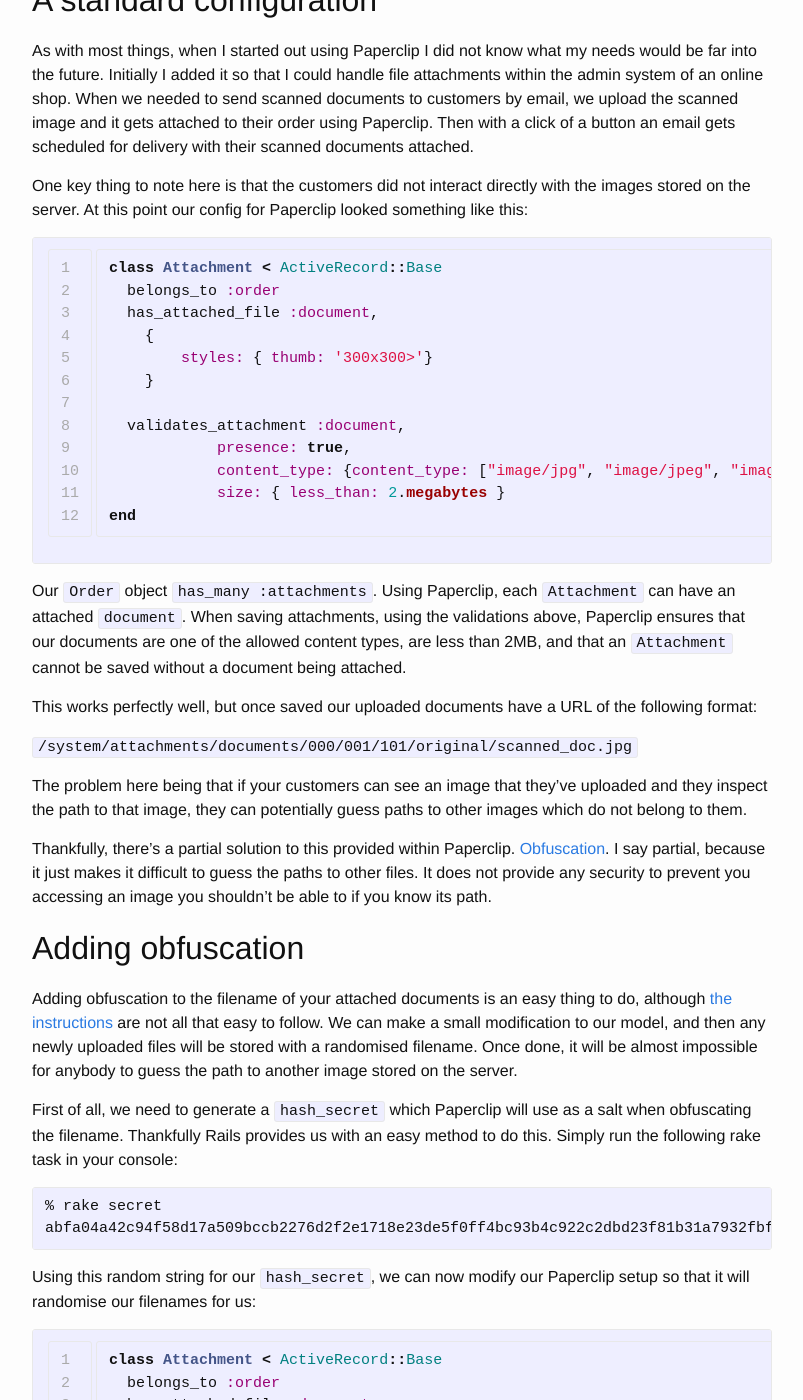
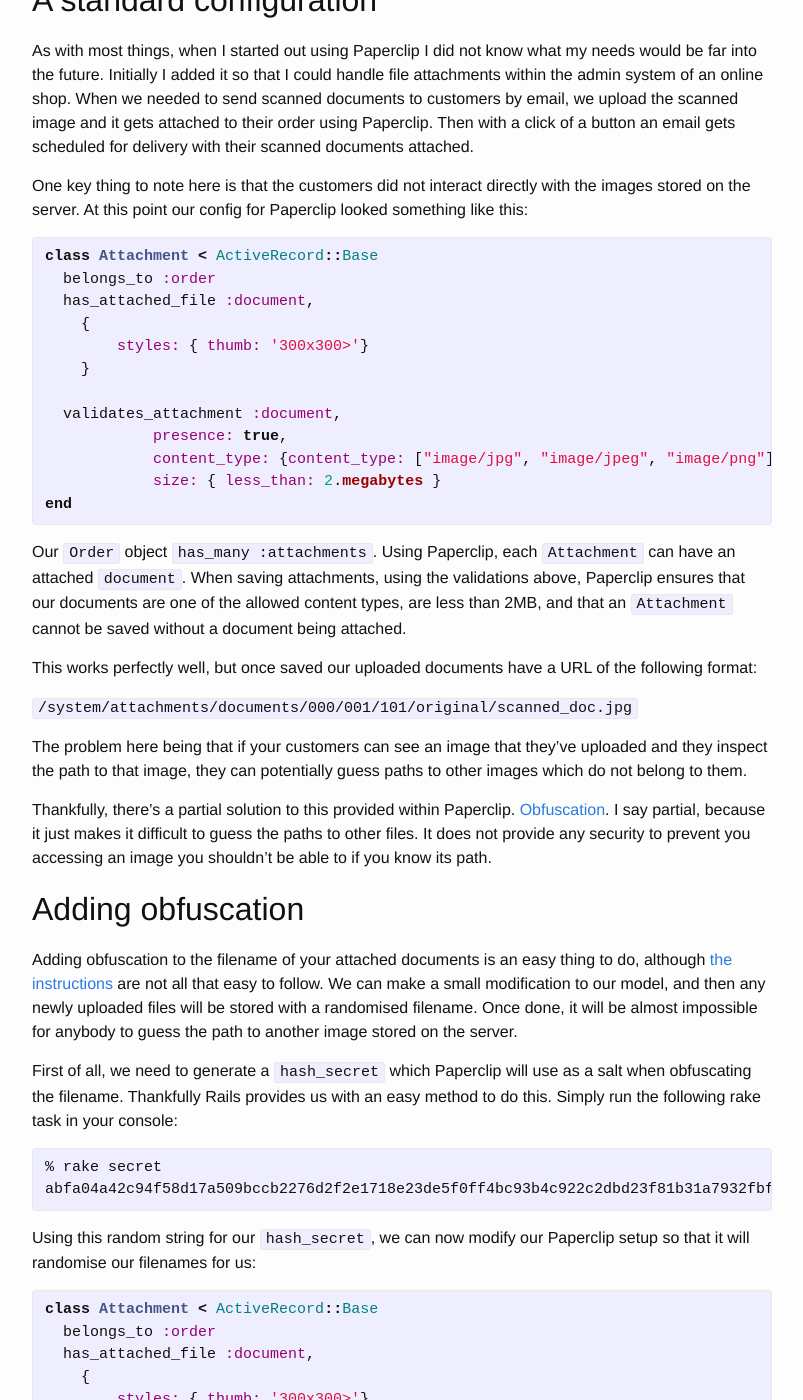
Before and after one commit to pacso/pacso.github.io, a Jekyll site: the page built from _posts/2015-03-13-filename-obfuscation-with-paperclip-from-thoughtbot.markdown, in a window 1280 px wide and 1400 px high, scrolled down 416 px. Shown: the whole window, without its empty margins (238-1041 px from the left). Built offline with Jekyll 4.4.1, drawn with Linux system fonts in a browser that asks for light colours; comment, search, counter and statistics services are not loaded; some of the changed text lies outside the part shown.

Commit message:
Upgrade to Jekyll 3.2 and remove line numbers from code blocks

```diff
--- a/_config.yml
+++ b/_config.yml
@@ -12,7 +12,7 @@
 
 # Build settings
 markdown: kramdown
-highlighter: pygments
+highlighter: rouge
 
 gems:
   - jekyll-sitemap
--- a/_posts/2015-03-13-filename-obfuscation-with-paperclip-from-thoughtbot.markdown
+++ b/_posts/2015-03-13-filename-obfuscation-with-paperclip-from-thoughtbot.markdown
@@ -24,7 +24,7 @@
 
 One key thing to note here is that the customers did not interact directly with the images stored on the server. At this point our config for Paperclip looked something like this:
 
-{% highlight ruby linenos %}
+{% highlight ruby %}
 class Attachment < ActiveRecord::Base
   belongs_to :order
   has_attached_file :document,
@@ -62,7 +62,7 @@
 
 Using this random string for our `hash_secret`, we can now modify our Paperclip setup so that it will randomise our filenames for us:
 
-{% highlight ruby linenos %}
+{% highlight ruby %}
 class Attachment < ActiveRecord::Base
   belongs_to :order
   has_attached_file :document,
--- a/_posts/2015-11-29-days_in_year-my-first-contribution-to-ruby-on-rails.markdown
+++ b/_posts/2015-11-29-days_in_year-my-first-contribution-to-ruby-on-rails.markdown
@@ -17,7 +17,7 @@
 
 So, I opened up the `Time` class and monkey-patched it with a small method which did exactly this and merrily continued building my app:
 
-{% highlight ruby linenos %}
+{% highlight ruby %}
 class Time
   def days_in_year(year = current.year)
     days_in_month(2, year) + 337
```
Also changed, not shown: Gemfile.lock.
